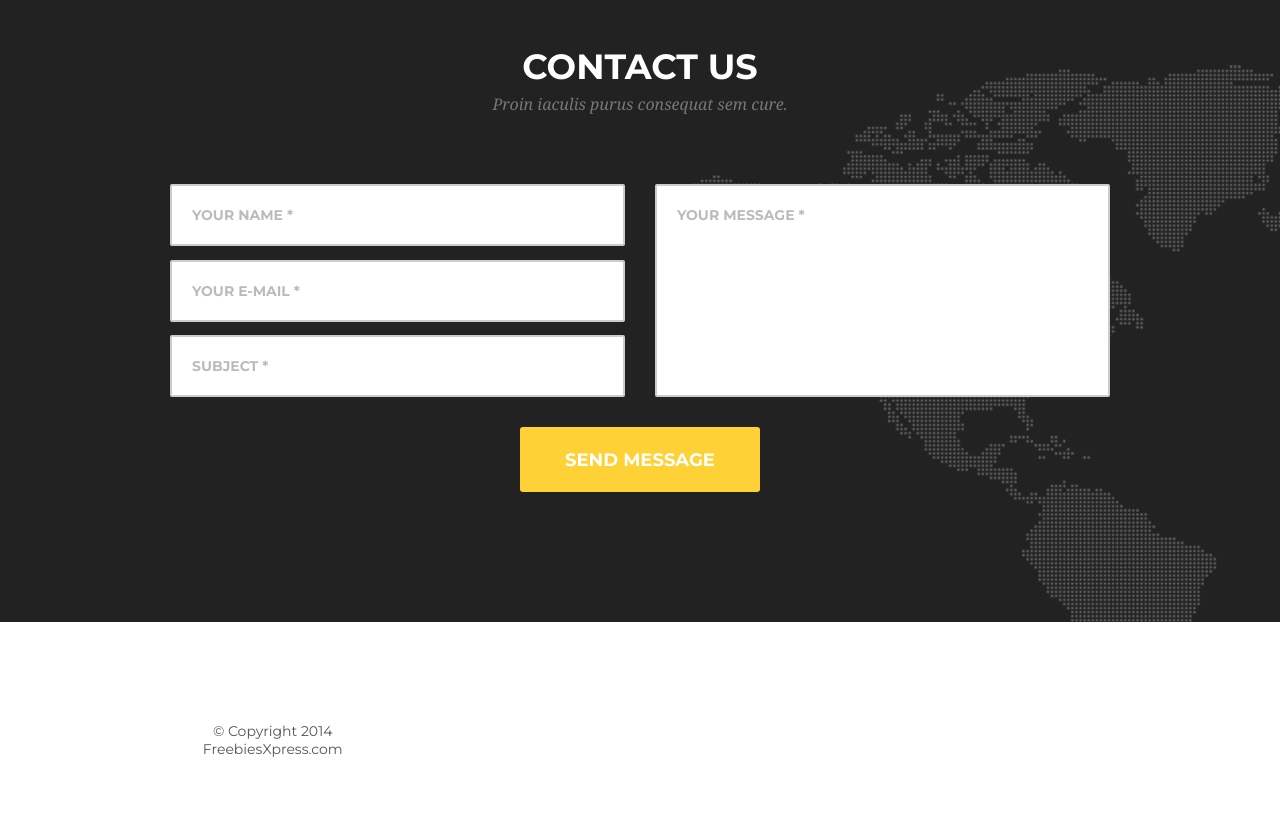
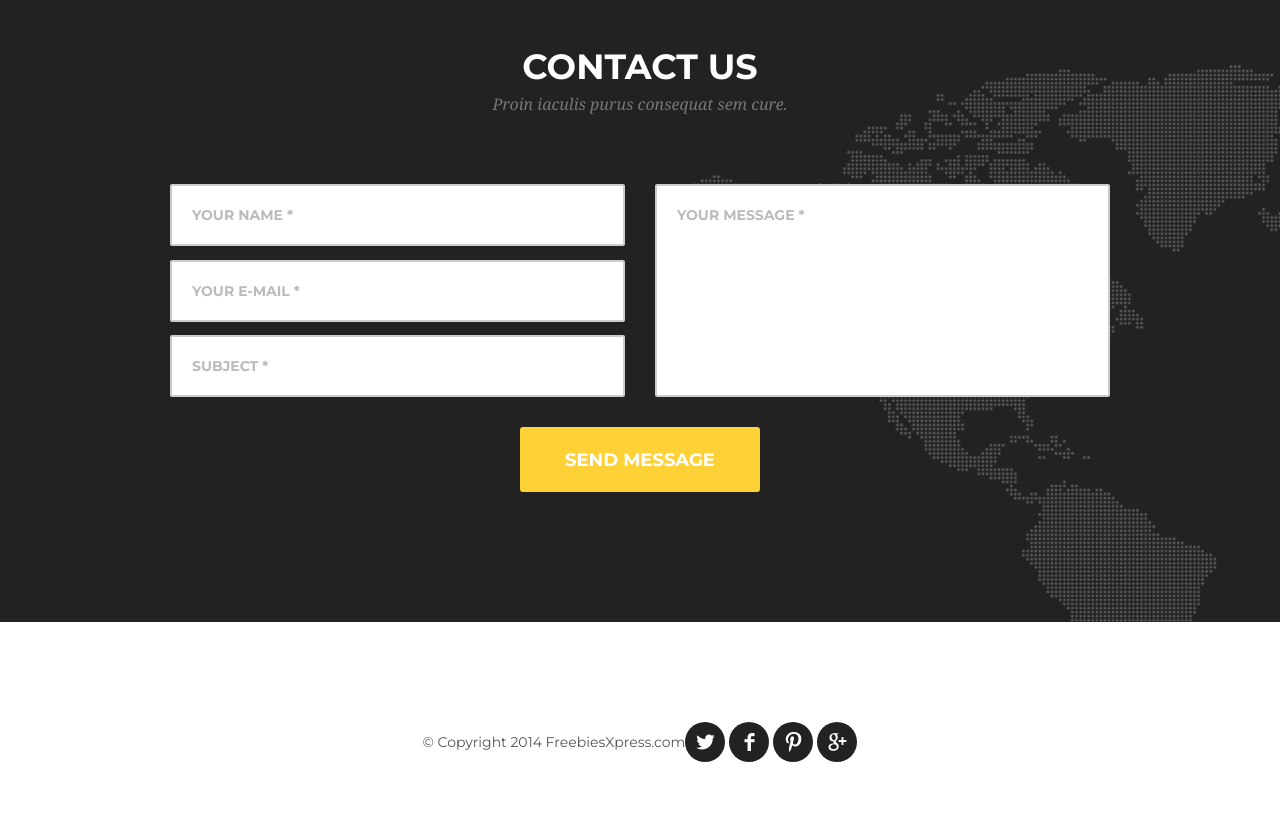
Before and after one commit to busik90/7.7.Golden, a website: page index.html in a window 1280 px wide. Shown: the part 4887-5709 px from the top of the page. Drawn offline with Linux system fonts and the light colour scheme.

Commit message:
Add global style .social-icons

```diff
--- a/index.html
+++ b/index.html
@@ -305,11 +305,11 @@
         <div class="flex-row">
           <p class="copyright">© Copyright 2014 FreebiesXpress.com</p>
 
-          <div class="flex-row icon-box">
-            <a href="#"><i class="socials icon-twitter"></i></a>
-            <a href="#"><i class="socials icon-facebook"></i></a>
-            <a href="#"><i class="socials icon-pinterest"></i></a>
-            <a href="#"><i class="socials icon-gplus"></i></a>
+          <div class="icon-box">
+            <a class="social-icons" href="#"><i class="icon-twitter"></i></a>
+            <a class="social-icons" href="#"><i class="icon-facebook"></i></a>
+            <a class="social-icons" href="#"><i class="icon-pinterest"></i></a>
+            <a class="social-icons" href="#"><i class="icon-gplus"></i></a>
           </div>
         </div> <!-- .flex-row -->
       </div> <!-- .content -->
--- a/sass/style.scss
+++ b/sass/style.scss
@@ -46,6 +46,40 @@ a {
   border-radius: 3px;
   cursor: pointer;
 }
+
+.social-icons {
+  width: 40px;
+  height: 40px;
+  margin: 0 5px;
+  font-size: 20px;
+  border-radius: 50%;
+
+  i {
+    @include flex(center, center);
+    width: 100%;
+    height: 100%;
+  }
+
+  .icon- {
+
+    &twitter:hover {
+      background-color: $twitter-color;
+    }
+
+    &facebook:hover {
+      background-color: $facebook-color;
+    }
+
+    &gplus:hover {
+      background-color: $google-plus-color;
+    }
+
+    &pinterest:hover {
+      background-color: $pinterest-color;
+    }
+
+  } // .icon-
+} // .social-icons
 
 .section {
   width: 100%;
@@ -428,9 +462,17 @@ a {
 .footer {
   height: 90px;
 
+  .content {
+    position: relative;
+  }
+
   .copyright {
     @include font-Mont(14px, normal);
     color: $grey-dark;
   }
 
+  .social-icons {
+    background-color: $black;
+  }
+
 } // .footer
```
Also changed, not shown: css/style.css, 1 other file.
